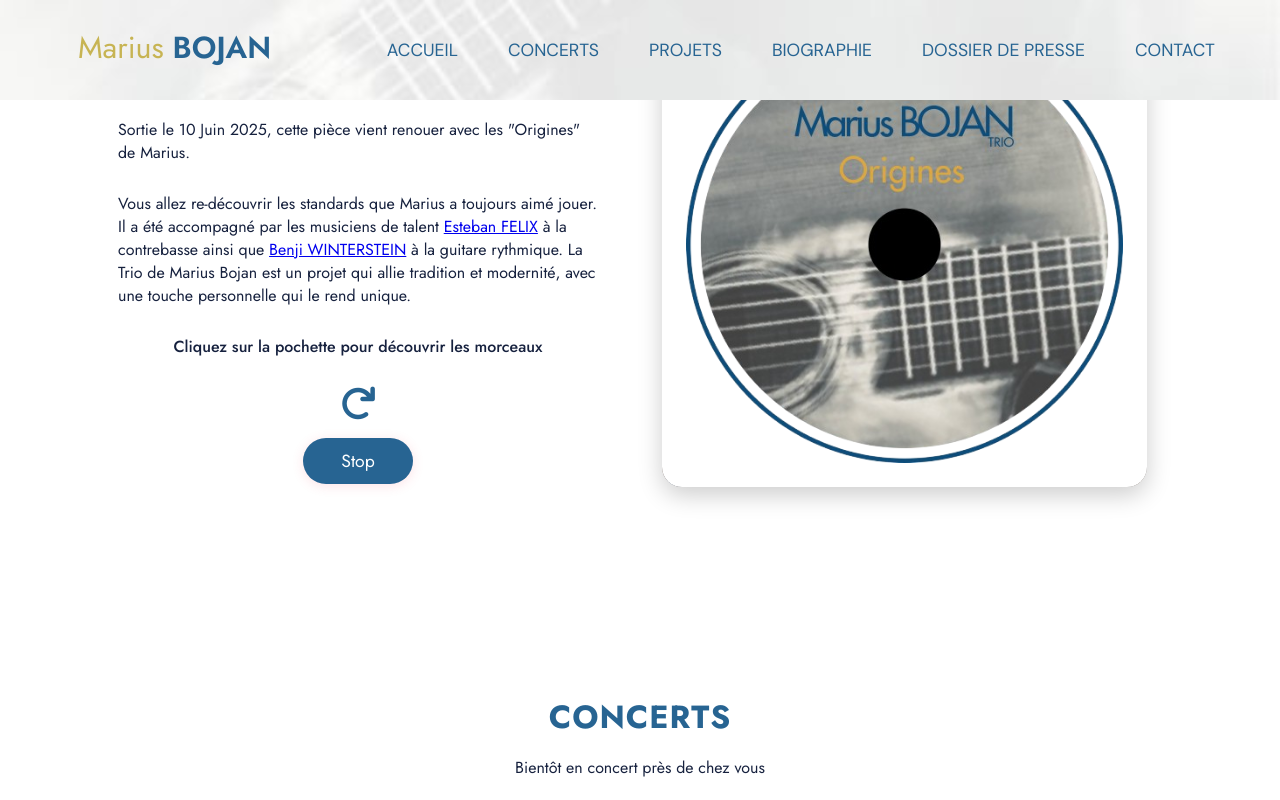
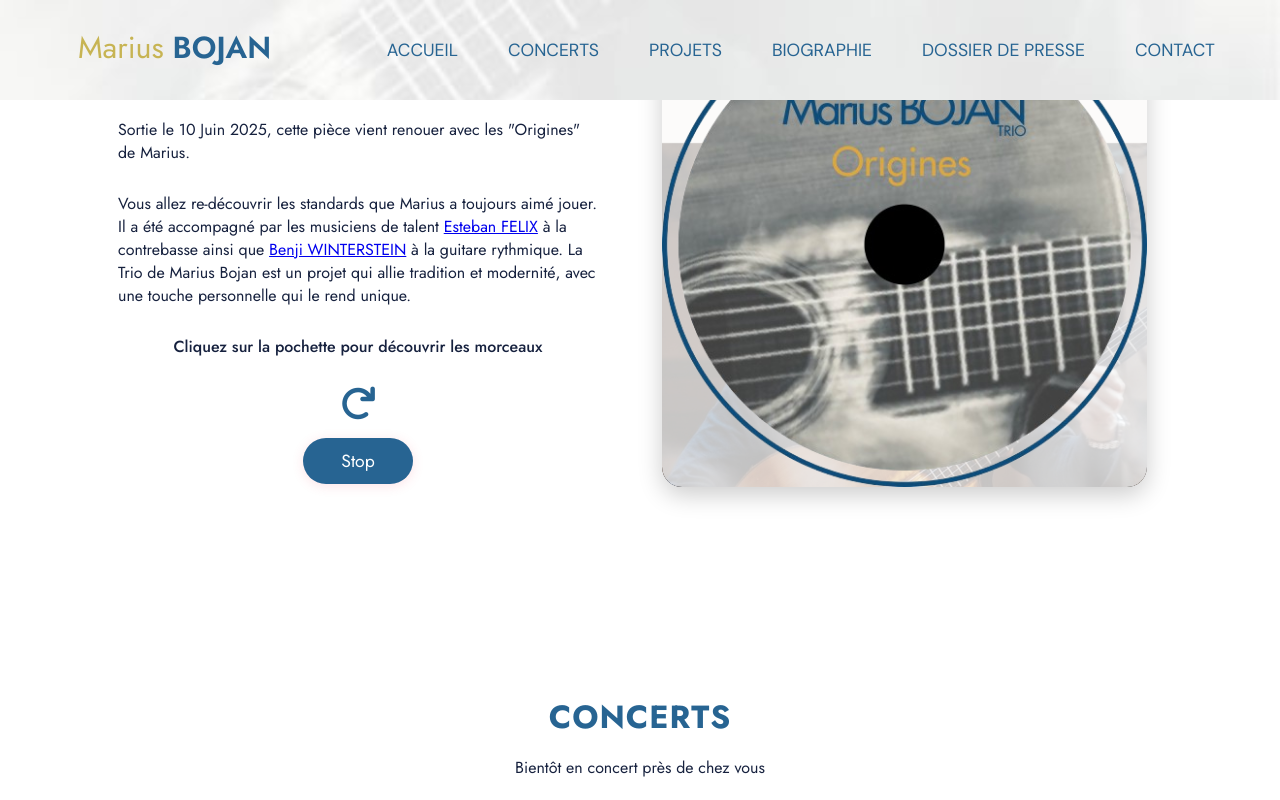
Before and after one commit to BrunoJubert/MariusBojan, a website: page index.html in a window 1280 px wide. Both pictures are taken after a click on the button "Écouter un extrait". Shown: the part 910-1710 px from the top of the page. Drawn offline with Linux system fonts and the light colour scheme.

Commit message:
blur pochette front

```diff
--- a/public/js/index.js
+++ b/public/js/index.js
@@ -123,14 +123,14 @@ document.addEventListener("DOMContentLoaded", () => {
   const listenBtnCarousel = document.querySelector(
     ".carousel-caption .listen-btn"
   );
-  const listenBtnAccueil = document.querySelector(".hero-content .listen-btn"); // ou un id unique
+  const listenBtnAccueil = document.querySelector(".hero-content .listen-btn");
   const flipCard = document.querySelector(".flip-card");
   const cdAudioWrapper = document.getElementById("cd-audio-wrapper");
   const audio = document.getElementById("audio-player");
   const cdImage = document.getElementById("cd-image");
   const listenmusic = document.getElementById("listenmusic");
 
-  // Bouton du carrousel : scrolle et lance la musique, mais ne change pas de texte
+  // Bouton du carrousel
   if (listenBtnCarousel) {
     listenBtnCarousel.addEventListener("click", (e) => {
       e.preventDefault();
@@ -144,7 +144,6 @@ document.addEventListener("DOMContentLoaded", () => {
     listenBtnCarousel.addEventListener("click", (e) => {
       e.preventDefault();
       listenmusic.scrollIntoView({ behavior: "smooth" });
-      // Si la pochette est retournée, on la remet côté front
       if (flipCard.classList.contains("flipped")) {
         flipCard.classList.remove("flipped");
       }
@@ -166,7 +165,6 @@ document.addEventListener("DOMContentLoaded", () => {
         flipCard.classList.remove("flipped");
         listenBtnAccueil.textContent = "Écouter un extrait";
       } else {
-        // Si la pochette est retournée, on la remet côté front
         if (flipCard.classList.contains("flipped")) {
           flipCard.classList.remove("flipped");
         }
--- a/public/styles/styles.css
+++ b/public/styles/styles.css
@@ -492,7 +492,6 @@ body {
 
 .cd-audio-wrapper {
   position: absolute;
-  cursor: pointer;
   top: 0;
   left: 0;
   width: 100%;
@@ -501,17 +500,35 @@ body {
   align-items: center;
   justify-content: center;
   z-index: 2;
+  background: transparent;
+  border-radius: inherit;
+  overflow: hidden;
+}
+
+.cd-audio-wrapper::before {
+  content: "";
+  position: absolute;
+  inset: 0;
+  /* Flou + voile blanc semi-transparent */
+  backdrop-filter: blur(8px);
+  -webkit-backdrop-filter: blur(8px);
+  background: rgba(255,255,255,0.25); /* voile blanc léger, ajuste l’opacité selon ton goût */
+  z-index: 1;
+  border-radius: inherit;
+  pointer-events: none;
 }
 
 #cd-image {
   display: block;
-  width: 90%;
-  height: 90%;
+  width: 100%;
+  height: 100%;
   max-width: 100%;
   max-height: 100%;
   object-fit: contain;
   margin: auto;
   pointer-events: none;
+  position: relative;
+  z-index: 2;
 }
 
 @keyframes rotate-cd {
@@ -548,7 +565,19 @@ body {
   transition: opacity 0.3s;
 }
 .cd-audio-wrapper {
-  background: white;
+  background: transparent;
+}
+
+.cd-audio-wrapper::before {
+  content: "";
+  position: absolute;
+  inset: 0;
+  backdrop-filter: blur(32px);
+  -webkit-backdrop-filter: blur(32px);
+  background: rgba(255, 255, 255, 0.76);
+  z-index: 1;
+  border-radius: 20px;
+  pointer-events: none;
 }
 
 .concerts-grid {
```
